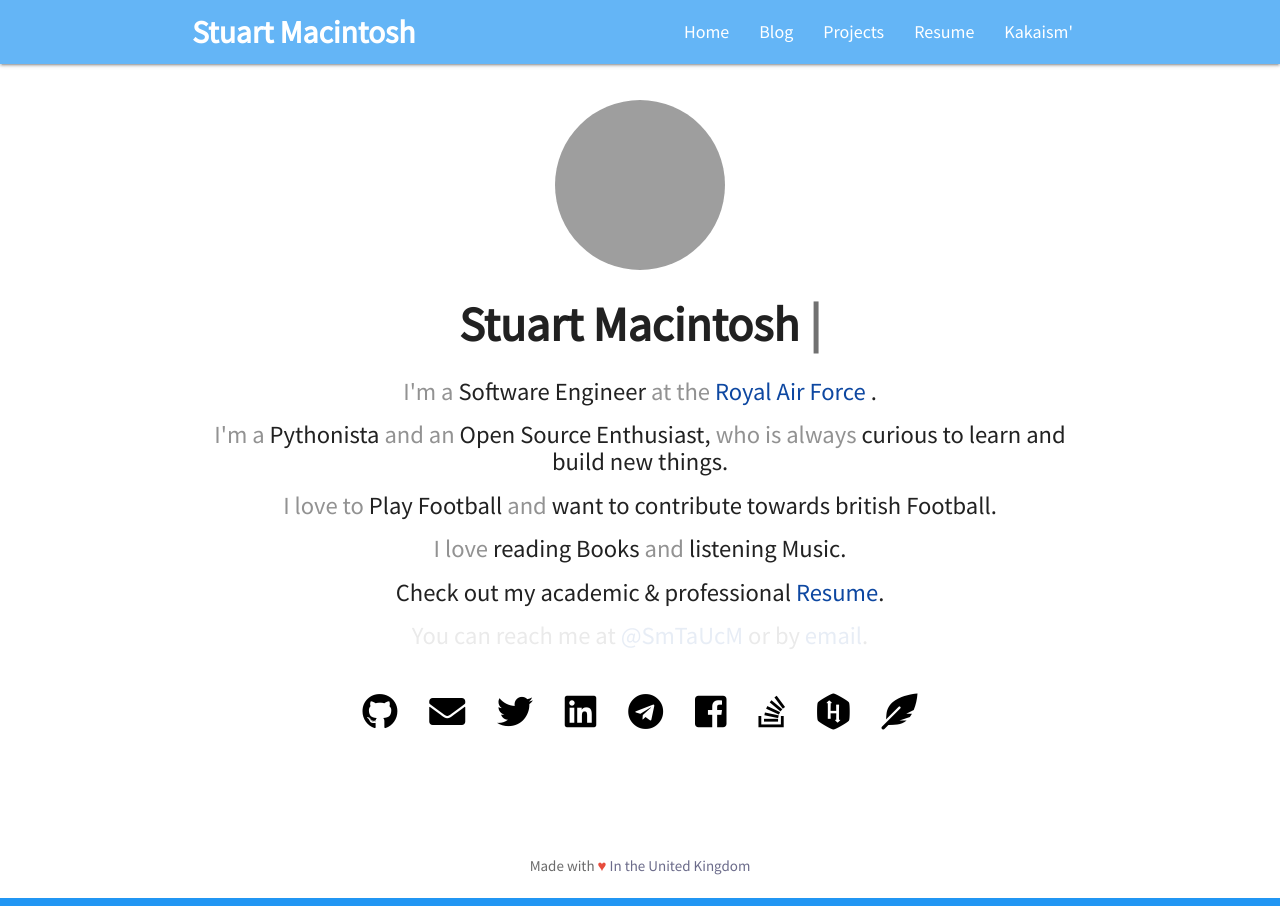
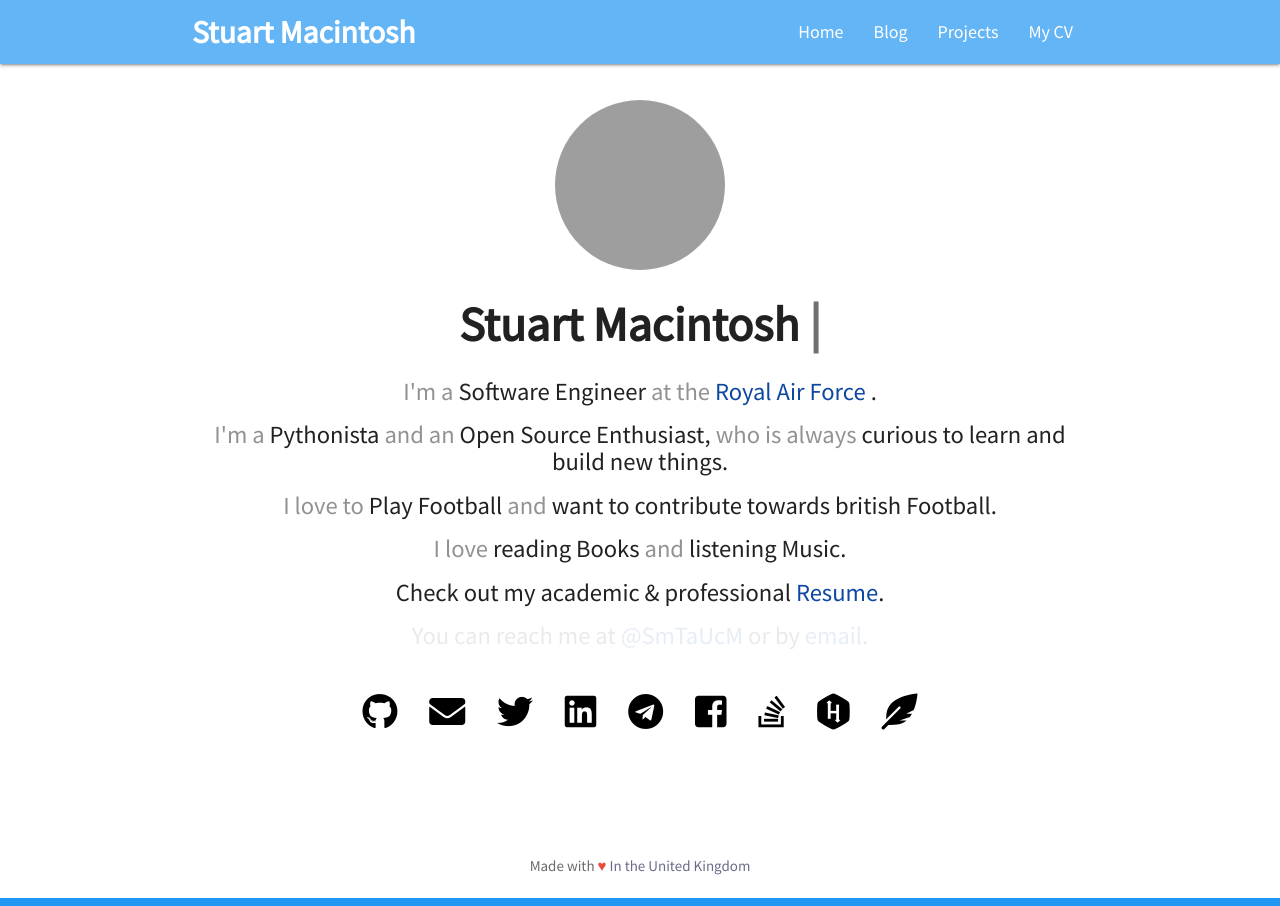
Before and after one commit to SmTaUcM/SmTaUcM.github.io, a Jekyll site: the page built from index.html, in a window 1280 px wide. Built offline with Jekyll 4.4.1, drawn with Linux system fonts in a browser that asks for light colours; nearby versions of some CDN libraries; grey boxes are pictures that could not be loaded.

Commit message:
header.html - Removed unused tab.

```diff
--- a/_includes/header.html
+++ b/_includes/header.html
@@ -9,8 +9,8 @@
                         <li class="hoverable"><a href="/" style="font-size:18px">Home</a></li>
                         <li class="hoverable"><a href="/blog" style="font-size:18px">Blog</a></li>
                         <li class="hoverable"><a href="{{site.baseurl}}projects.html" style="font-size:18px">Projects</a></li>
-                        <li class="hoverable"><a href="{{site.baseurl}}resume.html" style="font-size:18px">Resume</a></li>
-                        <li class="hoverable"><a href= "https://imkaka10.wordpress.com/" target ="_blank"style="font-size:18px">Kakaism'</a></li>
+                        <li class="hoverable"><a href="{{site.baseurl}}resume.html" style="font-size:18px">My CV</a></li>
+                        <!--<li class="hoverable"><a href= "URL" target ="_blank"style="font-size:18px">SPARE'</a></li>-->
 
                      </ul>
                     </div>
@@ -22,8 +22,8 @@
                         <li class="hoverable"><a href="/" class = "white-text" style="font-size:18px">Home</a></li>
                         <li class="hoverable"><a href="/blog" class = "white-text" style="font-size:18px">Blog</a></li>
                         <li class="hoverable"><a class = "white-text" href="{{site.baseurl}}projects.html" style="font-size:18px">Projects</a></li>
-                        <li class="hoverable"><a class = "white-text" href="{{site.baseurl}}resume.html" style="font-size:18px">Resume</a></li>
-                        <li class="hoverable"><a class = "white-text" href= "https://imkaka10.wordpress.com/" target="_blank" style="font-size:18px">Kakaism'</a></li>
+                        <li class="hoverable"><a class = "white-text" href="{{site.baseurl}}resume.html" style="font-size:18px">My CV</a></li>
+                        <!--<li class="hoverable"><a class = "white-text" href= "URL" target="_blank" style="font-size:18px">SPARE'</a></li>-->
 
              </ul>
 </header>
```
